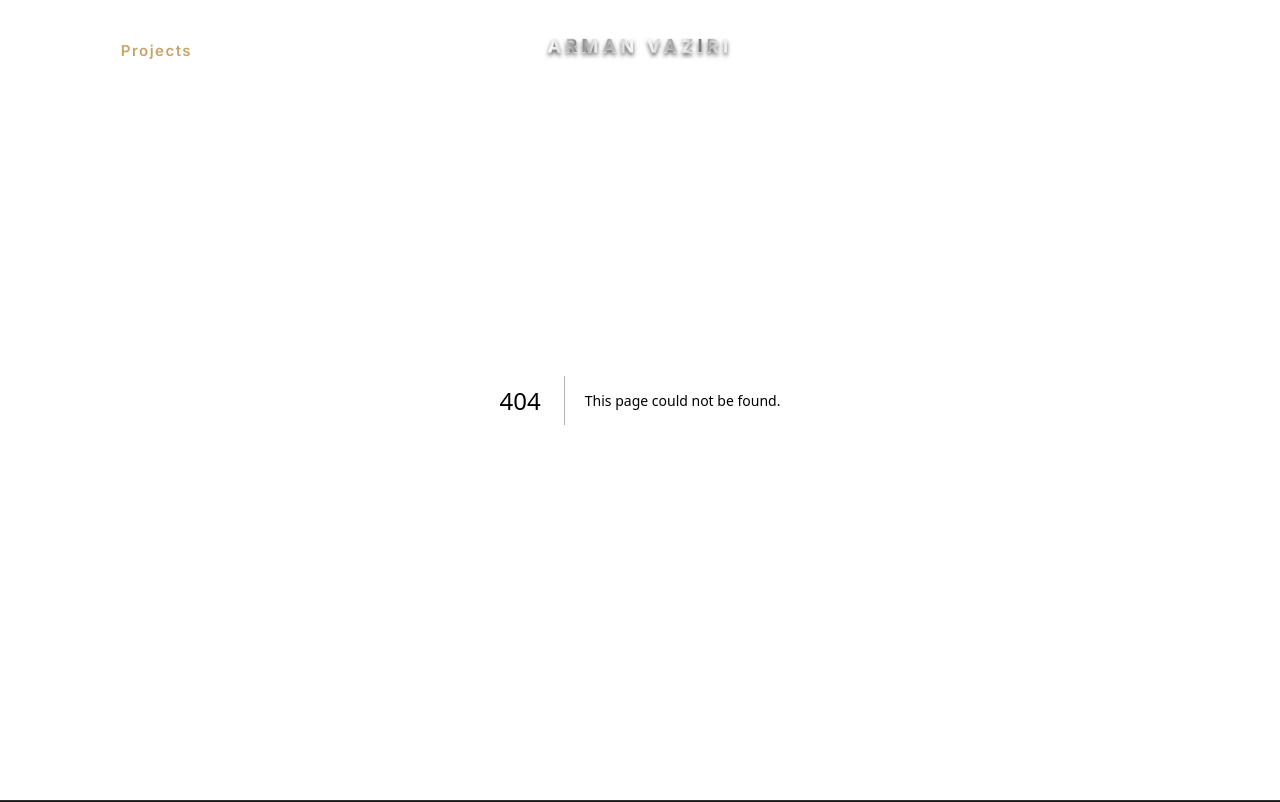
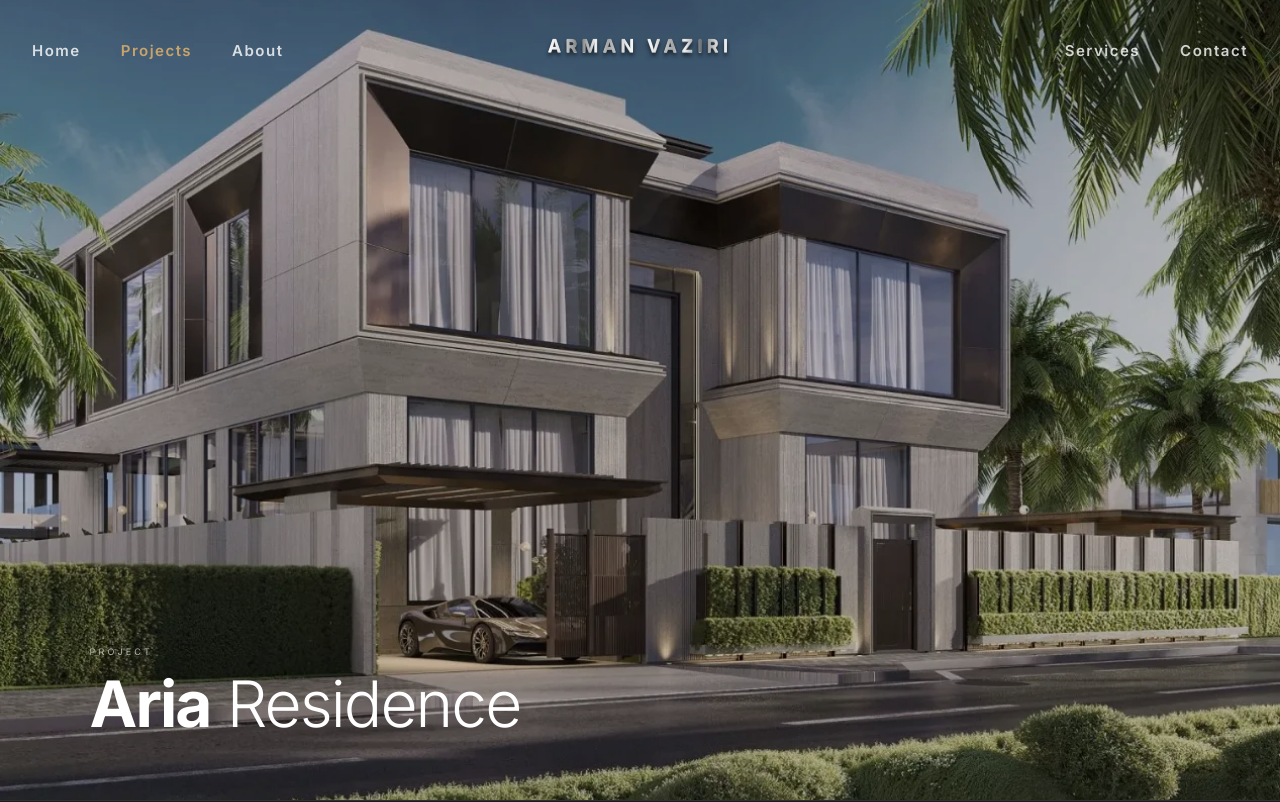
Before and after one commit to samiyantannaz1/arman-vaziri-v2, a Next.js app: page /projects/aria-residence in a window 1280 px wide. Before the commit this address had no page. Shown: the top 802 px of the page. Built offline with nearby package versions, Linux system fonts and the light colour scheme.

Commit message:
Add project page with hero

```diff
--- a/src/app/globals.css
+++ b/src/app/globals.css
@@ -40,3 +40,160 @@ body {
   filter: drop-shadow(0 1px 0 rgba(255, 255, 255, 0.55))
     drop-shadow(0 3px 2px rgba(0, 0, 0, 0.65));
 }
+/* ---------- Project hero ---------- */
+
+.project-hero {
+  position: relative;
+  width: 100%;
+  height: 100vh;
+  min-height: 620px;
+  overflow: hidden;
+  background: var(--bg-deep);
+}
+
+.project-hero-half {
+  position: absolute;
+  inset: 0;
+  z-index: 2;
+  overflow: hidden;
+  transition:
+    clip-path 2s cubic-bezier(0.22, 1, 0.36, 1),
+    transform 2s cubic-bezier(0.22, 1, 0.36, 1);
+}
+
+/* لایه تیره روی عکس */
+.project-hero-half::after {
+  content: "";
+  position: absolute;
+  inset: 0;
+  background: rgba(0, 0, 0, 0.25);
+  pointer-events: none;
+}
+
+.project-hero-top {
+  clip-path: inset(0 100% 50% 0);
+  transform: translate(3vw, -1vh);
+}
+
+.project-hero-bottom {
+  clip-path: inset(50% 100% 0 0);
+  transform: translate(-3vw, 1vh);
+}
+
+.project-hero-visible .project-hero-top {
+  clip-path: inset(0 0 50% 0);
+  transform: none;
+}
+
+.project-hero-visible .project-hero-bottom {
+  clip-path: inset(50% 0 0 0);
+  transform: none;
+}
+
+/* صفحه مشکی اولیه با اسم برند */
+.project-hero-intro {
+  position: absolute;
+  inset: 0;
+  z-index: 10;
+  display: flex;
+  align-items: center;
+  justify-content: center;
+  background: var(--bg-deep);
+  transition:
+    opacity 0.8s ease,
+    visibility 0.8s ease;
+}
+
+.project-hero-intro span {
+  color: rgba(255, 255, 255, 0.85);
+  font-size: 11px;
+  letter-spacing: 0.35em;
+}
+
+.project-hero-visible .project-hero-intro {
+  opacity: 0;
+  visibility: hidden;
+  transition-delay: 0.7s;
+}
+
+/* عنوان و مشخصات */
+.project-hero-info {
+  position: absolute;
+  left: 7vw;
+  bottom: 8vh;
+  z-index: 9;
+  opacity: 0;
+  transform: translateY(24px);
+  transition:
+    opacity 0.8s ease 1s,
+    transform 0.8s ease 1s;
+}
+
+.project-hero-visible .project-hero-info {
+  opacity: 1;
+  transform: none;
+}
+
+.project-hero-label {
+  display: block;
+  margin-bottom: 14px;
+  color: rgba(255, 255, 255, 0.65);
+  font-size: 9px;
+  letter-spacing: 0.35em;
+}
+
+.project-hero-title {
+  margin: 0;
+  font-size: clamp(32px, 5vw, 72px);
+  line-height: 1;
+  letter-spacing: -0.03em;
+}
+
+.project-hero-meta {
+  display: flex;
+  flex-direction: column;
+  gap: 4px;
+  margin: 24px 0 0;
+  padding: 0;
+  list-style: none;
+  color: rgba(255, 255, 255, 0.65);
+  font-size: clamp(13px, 1.4vw, 18px);
+  font-weight: 300;
+  letter-spacing: 0.16em;
+}
+
+@media (max-width: 767px) {
+  .project-hero-info {
+    right: 24px;
+    left: 24px;
+    bottom: 60px;
+  }
+}
+
+/* کاربرانی که انیمیشن کم می‌خوان: همه‌چیز بدون حرکت، یک‌جا */
+@media (prefers-reduced-motion: reduce) {
+  .project-hero-half,
+  .project-hero-info,
+  .project-hero-intro {
+    transition: none !important;
+  }
+
+  .project-hero-top {
+    clip-path: inset(0 0 50% 0);
+    transform: none;
+  }
+
+  .project-hero-bottom {
+    clip-path: inset(50% 0 0 0);
+    transform: none;
+  }
+
+  .project-hero-info {
+    opacity: 1;
+    transform: none;
+  }
+
+  .project-hero-intro {
+    display: none;
+  }
+}
--- /dev/null
+++ b/src/app/projects/[slug]/page.tsx
@@ -0,0 +1,56 @@
+import type { Metadata } from "next";
+import { notFound } from "next/navigation";
+import ProjectHero from "@/components/ProjectHero";
+import { getProject, getProjects } from "@/lib/projects";
+
+// فقط پروژه‌هایی که تو content هستن ساخته می‌شن
+export const dynamicParams = false;
+
+export function generateStaticParams() {
+  return getProjects().map((project) => ({ slug: project.slug }));
+}
+
+export async function generateMetadata({
+  params,
+}: {
+  params: Promise<{ slug: string }>;
+}): Promise<Metadata> {
+  const { slug } = await params;
+  const project = getProject(slug);
+
+  return {
+    title: project?.title ?? "Project",
+    description: project?.description || undefined,
+  };
+}
+
+export default async function ProjectPage({
+  params,
+}: {
+  params: Promise<{ slug: string }>;
+}) {
+  const { slug } = await params;
+  const project = getProject(slug);
+
+  if (!project) notFound();
+
+  return (
+    <main>
+      <ProjectHero
+        title={project.title}
+        hero={project.hero?.src ?? null}
+        location={project.location}
+        area={project.area}
+        year={project.year}
+      />
+
+      {project.description && (
+        <section className="bg-deep px-6 py-24 text-white md:px-10">
+          <p className="mx-auto max-w-[700px] text-sm font-light leading-8 text-white/70 md:text-base">
+            {project.description}
+          </p>
+        </section>
+      )}
+    </main>
+  );
+}
--- /dev/null
+++ b/src/components/ProjectHero.tsx
@@ -0,0 +1,76 @@
+"use client";
+
+import Image from "next/image";
+import { useEffect, useState } from "react";
+
+interface ProjectHeroProps {
+  title: string;
+  hero: string | null;
+  location: string;
+  area: string;
+  year: string;
+}
+
+export default function ProjectHero({
+  title,
+  hero,
+  location,
+  area,
+  year,
+}: ProjectHeroProps) {
+  const [visible, setVisible] = useState(false);
+
+  useEffect(() => {
+    const timer = setTimeout(() => setVisible(true), 150);
+    return () => clearTimeout(timer);
+  }, []);
+
+  const [first, ...rest] = title.split(" ");
+  const place = [location, area].filter(Boolean).join(" / ");
+
+  return (
+    <section
+      className={`project-hero ${visible ? "project-hero-visible" : ""}`}
+    >
+      {hero &&
+        (["top", "bottom"] as const).map((part) => (
+          <div
+            key={part}
+            className={`project-hero-half project-hero-${part}`}
+            aria-hidden={part === "bottom"}
+          >
+            <Image
+              src={hero}
+              alt={part === "top" ? title : ""}
+              fill
+              priority
+              sizes="100vw"
+              className="object-cover"
+            />
+          </div>
+        ))}
+
+      <div className="project-hero-intro" aria-hidden="true">
+        <span>ARMAN VAZIRI</span>
+      </div>
+
+      <div className="project-hero-info">
+        <span className="project-hero-label">PROJECT</span>
+
+        <h1 className="project-hero-title">
+          <span className="font-bold">{first}</span>
+          {rest.length > 0 && (
+            <span className="font-light"> {rest.join(" ")}</span>
+          )}
+        </h1>
+
+        {(place || year) && (
+          <ul className="project-hero-meta">
+            {place && <li>{place}</li>}
+            {year && <li>{year}</li>}
+          </ul>
+        )}
+      </div>
+    </section>
+  );
+}
```
